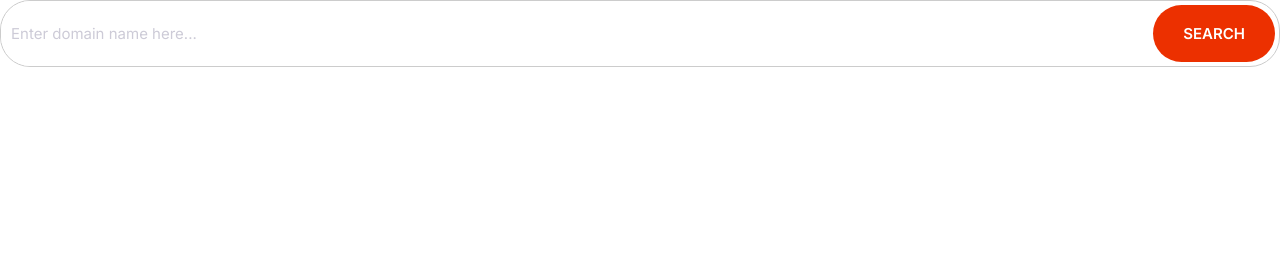
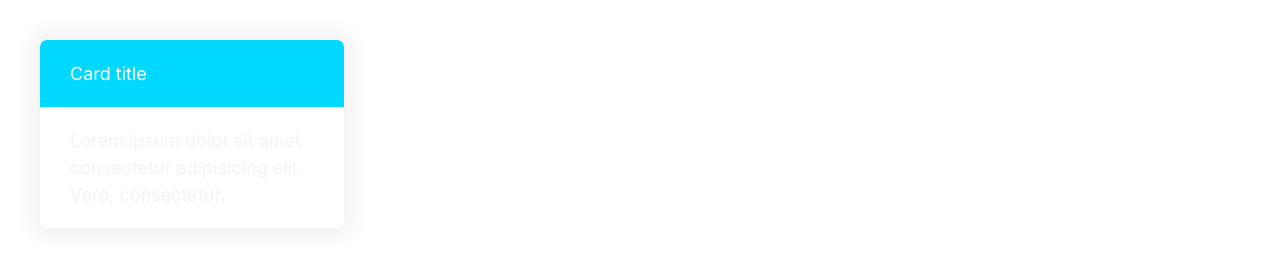
Before and after one commit to DenisKim95/moshify, a plain HTML site: page index.html in a window 1280 px wide. Drawn offline with Linux system fonts and the light colour scheme.

Commit message:
Created card component.

```diff
--- a/CSS/styles.css
+++ b/CSS/styles.css
@@ -283,3 +283,26 @@ a {
         font-size: 1.5rem;
     }
 }
+
+/* Cards */
+
+.card {
+    border-radius: 7px;
+    box-shadow: 0 0 20px 10px;
+    color: #f3f3f3;
+    overflow: hidden;
+}
+
+.card__header, .card__body {
+    padding: 2rem 3rem;
+}
+
+.card--primary .card__header {
+    background: var(--color-primary);
+    color: #fff;
+}
+
+.card--secondary .card__header {
+    background: var(--color-secondary);
+    color: #fff;
+}
--- a/index.html
+++ b/index.html
@@ -14,13 +14,14 @@
     <link rel="stylesheet" href="/CSS/styles.css" />
   </head>
   <body>
-    <div class="input-group">
-      <input
-        type="text"
-        class="input"
-        placeholder="Enter domain name here..."
-      />
-      <button class="btn btn--accent">Search</button>
+    <div style="width: 30%; padding: 4rem">
+      <div class="card card--secondary">
+        <header class="card__header">Card title</header>
+        <div class="card__body">
+          Lorem ipsum dolor sit amet consectetur adipisicing elit. Vero,
+          consectetur.
+        </div>
+      </div>
     </div>
   </body>
 </html>
```
Also changed, not shown: CSS/components/card.html (added, +9 -0 lines).
